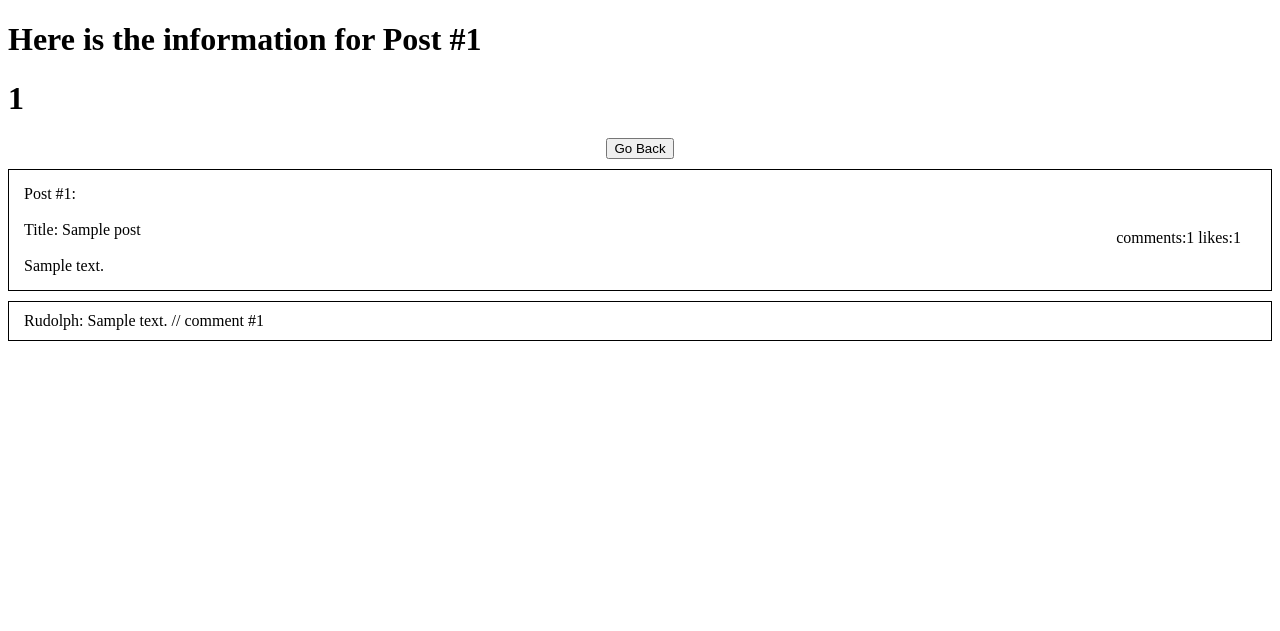
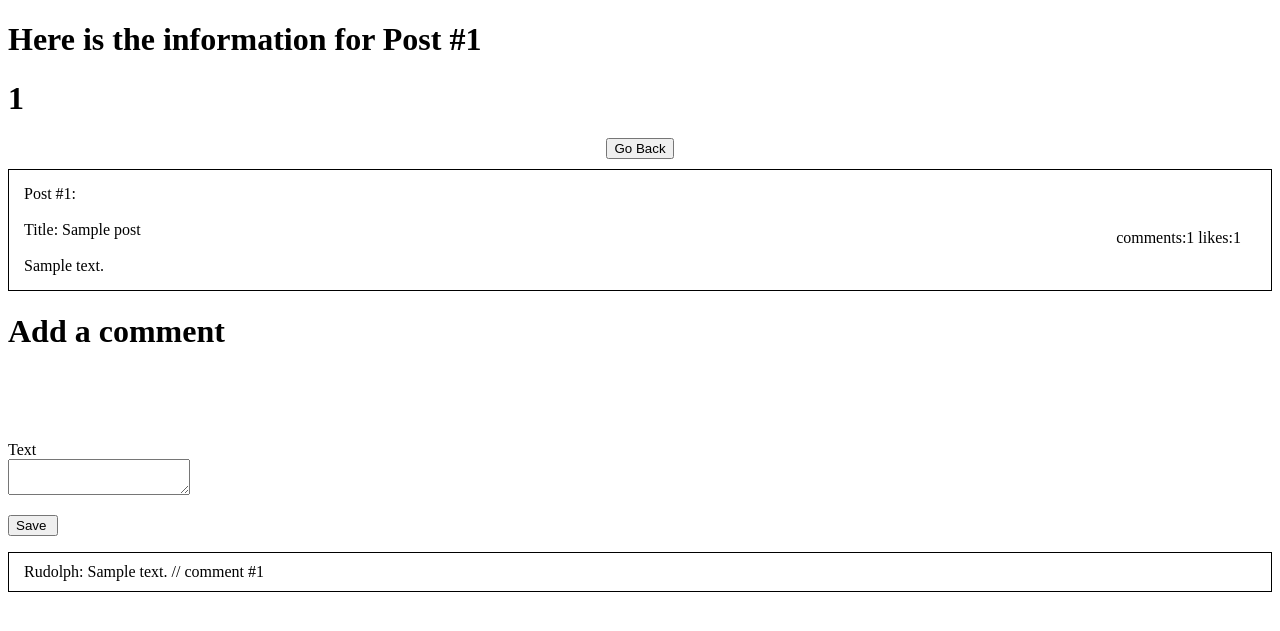
Before and after one commit to Felipeg005/FrameNoob-Blog, a Rails app: page /users/1/posts/1 in a window 1280 px wide. Shown: the top 631 px of the page. Run offline with Rails 7, Linux system fonts and the light colour scheme; tables that the repository leaves empty hold one stand-in row (values such as "Sample post").

Commit message:
Add comment form and render in posts page, Add routes and methods for comments

```diff
--- a/app/controllers/posts_controller.rb
+++ b/app/controllers/posts_controller.rb
@@ -48,16 +48,16 @@ class PostsController < ApplicationController
     @comment = Comment.create!(comment_params)
     respond_to do |format|
       format.html do
-          if @post.save
+          if @comment.save
               # success message
               flash[:success] = "Post saved successfully"
               # redirect to index
-              redirect_to "/users/#{@post.author_id}/posts"
+              redirect_to "/users/#{@comment.author_id}/posts/#{@comment.post_id}"
           else
               # error message
               flash.now[:error] = "Error:  Post could not be saved"
               # render new
-              render :new, locals: { post: @post }
+              render :new, locals: { post: @comment }
           end
       end
     end
@@ -68,8 +68,8 @@ class PostsController < ApplicationController
     params.require(:post).permit(:author_id, :title, :text, :comments_counter, :likes_counter)
   end
 
-  def post_params
-    params.require(:post).permit(:author_id, :title, :text, :comments_counter, :likes_counter)
+  def comments_params
+    params.require(:post).permit(:post_id, :author_id, :text, :comments_counter, :likes_counter)
   end
 
 
--- /dev/null
+++ b/app/views/posts/_comment.html.erb
@@ -0,0 +1,13 @@
+<%= form_with model: @comment, url: "/users/#{params[:id]}/posts/#{params[:id]}/new/", method: :post, local: true do |f| %>
+  <%= f.hidden_field :post_id, value: params[:id] %><br>
+  <%= f.hidden_field :author_id, value: 0 %><br>
+  <%= f.hidden_field :likes_counter, value: 0 %><br>
+  <p>
+    <%= f.label :text %><br>
+    <%= f.text_area :text %>
+  </p>
+
+  <p>
+    <%= f.submit %>
+  </p>
+<% end %>
--- /dev/null
+++ b/app/views/posts/_new_comment.html.erb
@@ -0,0 +1,2 @@
+<h1>Add a comment</h1>
+<%= render 'posts/comment' %>
--- a/app/views/posts/show.html.erb
+++ b/app/views/posts/show.html.erb
@@ -11,6 +11,7 @@
   </div>
   <p class="post-footer-text">comments:<%= @post.comments_counter %> likes:<%= @post.likes_counter %></p><br><br>
 </div>
+<%= render :partial => 'posts/new_comment' %>
   <% @post.comments.each_with_index do |comment, index| %>
   <div class="comments-container">
   <p class="comments-text"><%= User.find(comment.author_id).name %>:  <%= comment.text %> //  comment #<%= index + 1 %></p>
--- a/config/routes.rb
+++ b/config/routes.rb
@@ -7,6 +7,8 @@ Rails.application.routes.draw do
   get "/users/:id/posts/", to: "posts#index"
   get "/users/:id/posts/:id", to: "posts#show"
   get 'users/:id/new', to: 'posts#new', as: 'new_post'
+  get 'users/:id/posts/:id/new', to: 'posts#new_comment', as: 'new_comment'
 
   post 'users/:id/new', to: 'posts#create'
+  post 'users/:id/posts/:id/new', to: 'posts#create_commment'
 end
```
